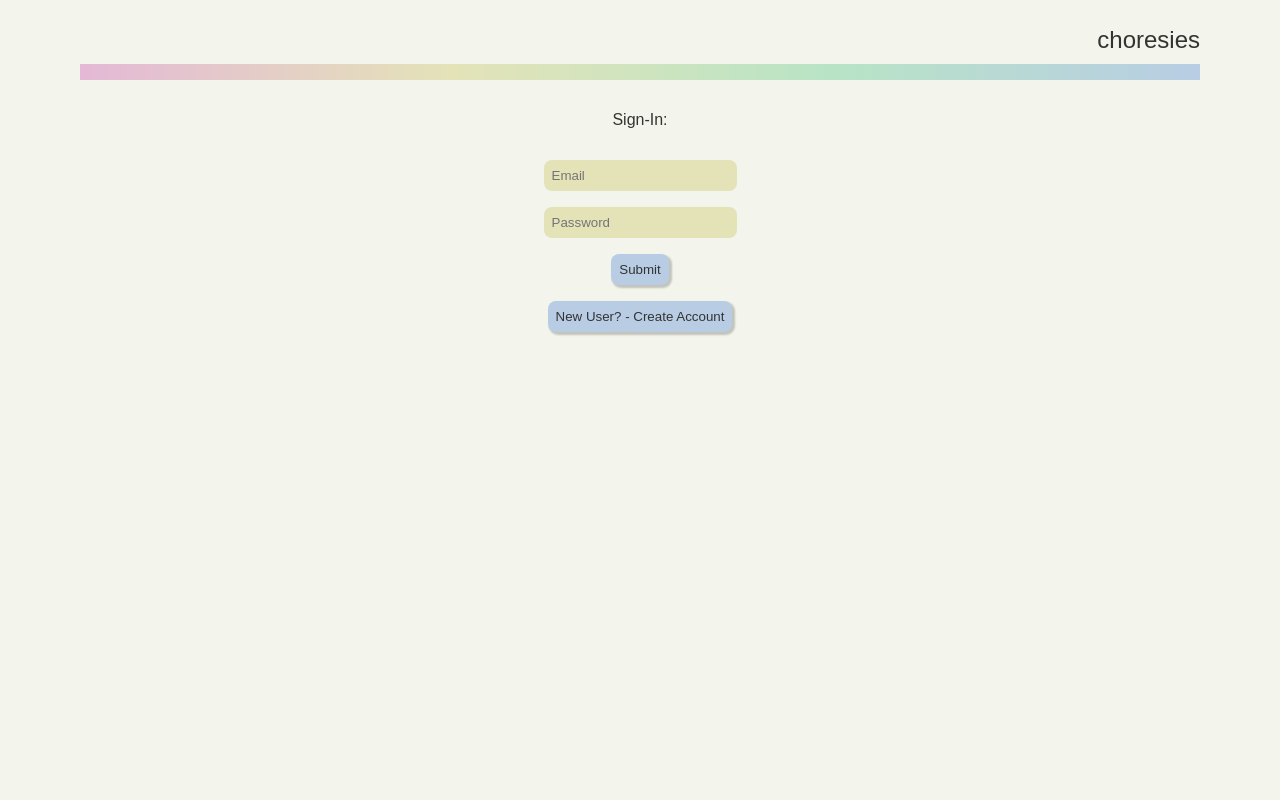
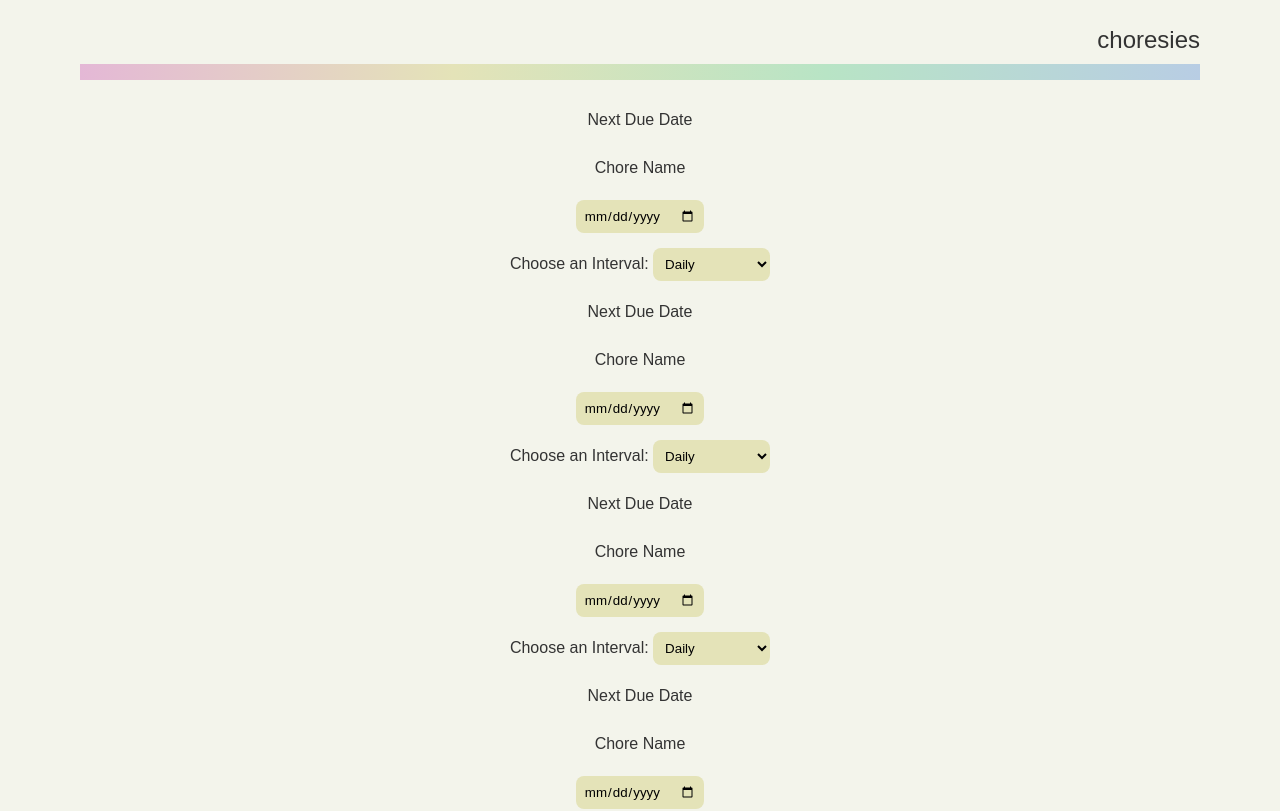
Before and after one commit to TJDRZ/choresies-client, a React app: page / in a window 1280 px wide. Shown: the top 811 px of the page. Built offline with nearby package versions, Linux system fonts and the light colour scheme.

Commit message:
WIP testing out chore development

```diff
--- a/src/components/App.tsx
+++ b/src/components/App.tsx
@@ -4,7 +4,7 @@ import Menu from "./Menu";
 import Login from "./Login";
 
 export default function App() {
-  const [isLoggedIn, setIsLoggedIn] = useState(false);
+  const [isLoggedIn, setIsLoggedIn] = useState(true); //true for testing Menu
   return (
     <main className="App">
       <Header />
--- a/src/components/Chore.tsx
+++ b/src/components/Chore.tsx
@@ -1,18 +1,33 @@
-import React, {useReducer} from "react";
+import React, { useReducer } from "react";
 
 type Chore = {
-  _id: string,
-  name: string,
-  index: number,
-  date: Date,
-  timer: number,
-  person: string
-}
+  _id: string;
+  name: string;
+  index: number;
+  date: Date;
+  timer: number;
+  person: string;
+};
 
 export default function Chore() {
   return (
-    <div>
-
+    <div className="Chore">
+      <time>Next Due Date</time>
+      <p>Chore Name</p>
+      <input type="date" />
+      <div>
+        <label htmlFor="interval">Choose an Interval: </label>
+        <select id="interval">
+          <option>Daily</option>
+          <option>Semiweekly</option>
+          <option>Weekly</option>
+          <option>Biweekly</option>
+          <option>Monthly</option>
+          <option>Bimonthly</option>
+          <option>Semiannually</option>
+          <option>Yearly</option>
+        </select>
+      </div>
     </div>
   );
 }
--- a/src/components/Menu.tsx
+++ b/src/components/Menu.tsx
@@ -1,8 +1,17 @@
 import React from "react";
+import Chore from "./Chore";
 
 export default function Menu() {
   return (
     <section className="Menu">
+      <Chore />
+      <Chore />
+      <Chore />
+      <Chore />
+      <Chore />
+      <Chore />
+      <Chore />
+      <Chore />
     </section>
   );
 }
--- a/src/styles/index.css
+++ b/src/styles/index.css
@@ -15,7 +15,7 @@
   align-items: center;
 }
 
-input {
+input, select {
   padding: 0.5rem;
   font-family: inherit;
   background-color: #e4e3b8;
```
